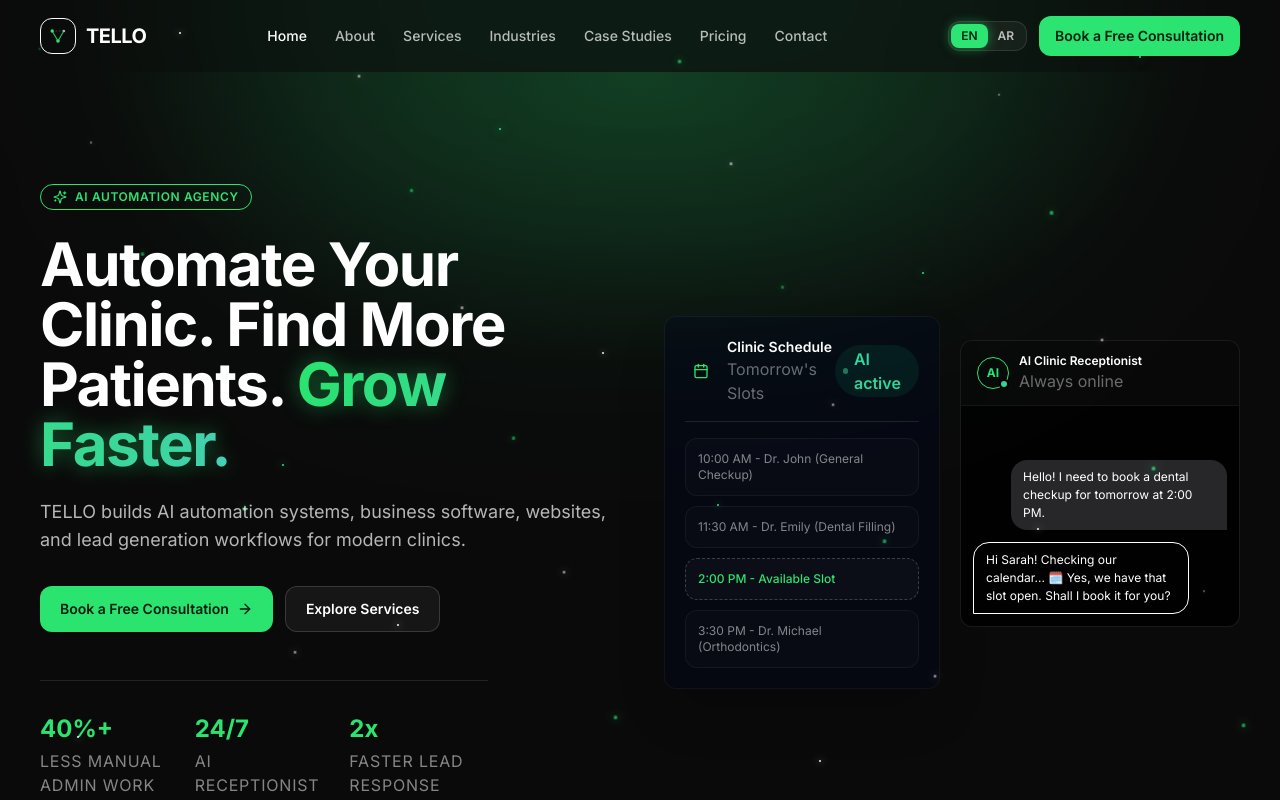
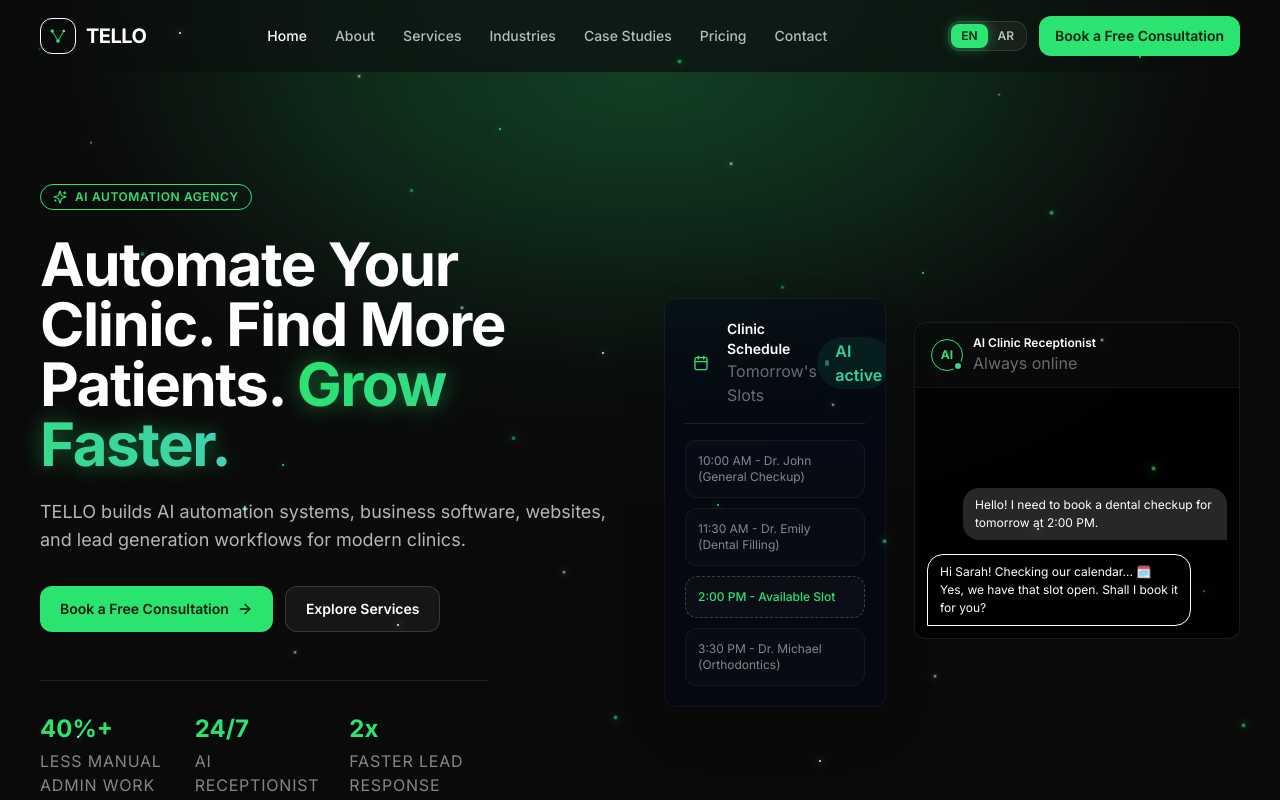
Before and after one commit to Osamatello/osamatelloagency-telloagency, a Next.js app: page / in a window 1280 px wide. Shown: the top 800 px of the page. Built offline with nearby package versions, Linux system fonts and the light colour scheme.

Commit message:
Updated ClinicSimulator.tsx

```diff
--- a/components/site/ClinicSimulator.tsx
+++ b/components/site/ClinicSimulator.tsx
@@ -76,7 +76,7 @@ export function ClinicSimulator() {
       {/* Decorative ambient glowing grids behind */}
       <div className="absolute -inset-4 rounded-3xl bg-[hsl(var(--neon))/0.05] blur-2xl" aria-hidden="true" />
 
-      <div className="relative flex flex-col gap-6 lg:flex-row lg:items-start lg:gap-5">
+      <div className="relative flex flex-col gap-6 lg:flex-row lg:items-start lg:gap-7">
       {/* 1. Desktop Calendar Grid Mockup */}
       <div className="card-tello w-full overflow-hidden border-white/5 bg-slate-950/60 p-5 shadow-2xl backdrop-blur-xl transition-all duration-500 hover:border-[hsl(var(--neon))/0.2] lg:flex-1">
         <div className="flex items-center justify-between border-b border-white/10 pb-4">
@@ -136,7 +136,7 @@ export function ClinicSimulator() {
       {/* 2. Chat phone UI */}
       <div
         className={cn(
-          "w-full max-w-[320px] mx-auto lg:max-w-[280px] lg:mx-0 lg:mt-6 card-tello border-white/10 bg-black/90 shadow-3xl hover:border-[hsl(var(--neon))/0.3] overflow-hidden transition-all duration-300"
+          "w-full max-w-[320px] mx-auto lg:w-auto lg:max-w-none lg:mx-0 lg:mt-6 lg:flex-[1.8_1.8_0%] card-tello border-white/10 bg-black/90 shadow-3xl hover:border-[hsl(var(--neon))/0.3] overflow-hidden transition-all duration-300"
         )}
       >
         {/* Phone header screen */}
@@ -154,9 +154,9 @@ export function ClinicSimulator() {
         </div>
 
         {/* Chat message bubbles */}
-        <div className="p-3 space-y-3 min-h-[220px] flex flex-col justify-end">
+        <div className="p-3 space-y-3.5 min-h-[250px] flex flex-col justify-end">
           {/* Patient Message 1 */}
-          <div className="max-w-[85%] rounded-2xl px-3 py-2 text-xs leading-normal animate-fade-in bg-zinc-800 text-white self-end rounded-br-none">
+          <div className="max-w-[88%] rounded-2xl px-3 py-2 text-xs leading-normal animate-fade-in bg-zinc-800 text-white self-end rounded-br-none">
             {t.patientMsg1}
           </div>
 
@@ -172,14 +172,14 @@ export function ClinicSimulator() {
 
           {/* AI Response 1 */}
           {step >= 2 && (
-            <div className="max-w-[85%] rounded-2xl px-3 py-2 text-xs leading-normal bg-[hsl(var(--neon))/0.1] border border-[hsl(var(--neon))/0.25] text-white self-start rounded-bl-none animate-fade-in">
+            <div className="max-w-[88%] rounded-2xl px-3 py-2 text-xs leading-normal bg-[hsl(var(--neon))/0.1] border border-[hsl(var(--neon))/0.25] text-white self-start rounded-bl-none animate-fade-in">
               {t.aiMsg1}
             </div>
           )}
 
           {/* Patient response bubble */}
           {step >= 3 && (
-            <div className="max-w-[85%] rounded-2xl px-3 py-2 text-xs leading-normal bg-zinc-800 text-white self-end rounded-br-none animate-fade-in">
+            <div className="max-w-[88%] rounded-2xl px-3 py-2 text-xs leading-normal bg-zinc-800 text-white self-end rounded-br-none animate-fade-in">
               {t.patientMsg2}
             </div>
           )}
@@ -196,7 +196,7 @@ export function ClinicSimulator() {
 
           {/* AI Response 2 */}
           {step >= 5 && (
-            <div className="max-w-[85%] rounded-2xl px-3 py-2 text-xs leading-normal bg-[hsl(var(--neon))/0.1] border border-[hsl(var(--neon))/0.25] text-white self-start rounded-bl-none animate-fade-in">
+            <div className="max-w-[88%] rounded-2xl px-3 py-2 text-xs leading-normal bg-[hsl(var(--neon))/0.1] border border-[hsl(var(--neon))/0.25] text-white self-start rounded-bl-none animate-fade-in">
               {t.aiMsg2}
             </div>
           )}
```
